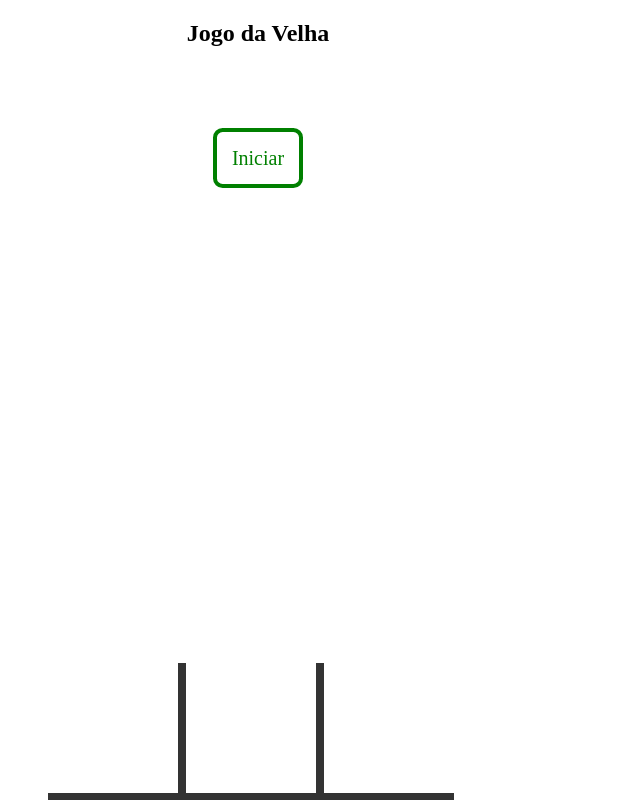
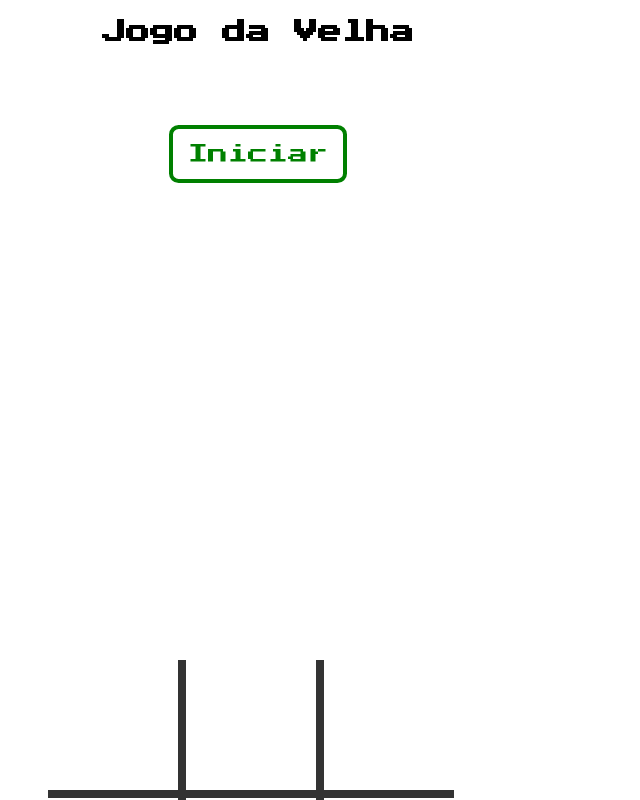
Before and after one commit to CodeAndre/jogo-da-velha-angular, an Angular app: page / in a window 1280 px wide. Shown: the top 800 px of the page, without its empty margins (0-640 px from the left). Built offline with nearby package versions, Linux system fonts and the light colour scheme.

Commit message:
put image

```diff
--- a/src/app/jogo-da-velha/jogo-da-velha.component.css
+++ b/src/app/jogo-da-velha/jogo-da-velha.component.css
@@ -1,3 +1,5 @@
+@import url('https://fonts.googleapis.com/css2?family=Press+Start+2P&display=swap');
+
 div {
     width: 500px;
     height: 500px;
```
Also changed, not shown: src/assets/imagens/o.png (added), src/assets/imagens/x.png (added).
